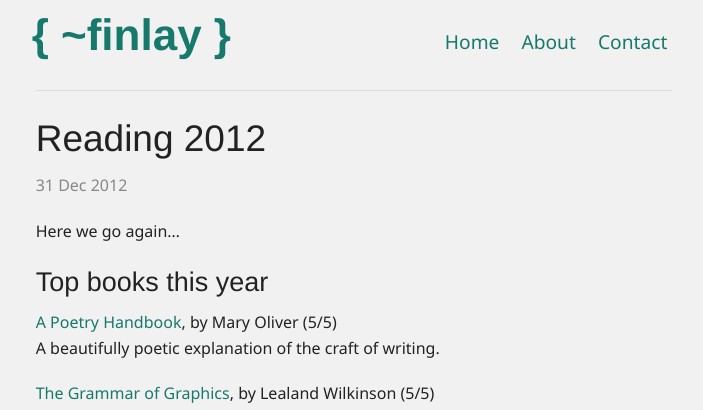
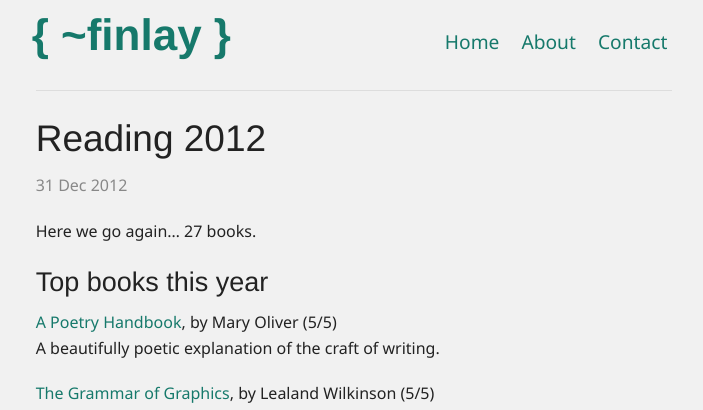
Before and after one commit to findango/finlaycannon.com, a Jekyll site: the page built from _posts/2012-01-11-reading-2012.md, in a window 1280 px wide and 900 px high. Shown: the top 410 px of the window, without its empty margins (286-989 px from the left). Built offline with Jekyll 4.4.1, drawn with Linux system fonts in a browser that asks for light colours; Markdown is read by kramdown in place of the engine named in the settings.

Commit message:
Update from Forestry.io - Updated 2012-01-11-reading-2012.md

```diff
--- a/_posts/2012-01-11-reading-2012.md
+++ b/_posts/2012-01-11-reading-2012.md
@@ -4,9 +4,10 @@ layout: reading_list
 slug: reading-2012
 title: Reading 2012
 categories: reading
+excerpt: ''
 
 ---
-Here we go again...
+Here we go again... 27 books.
 
 ### Top books this year
 
```
